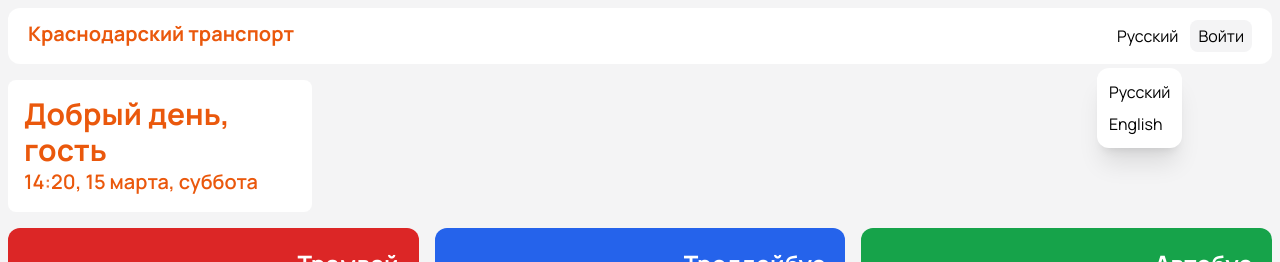
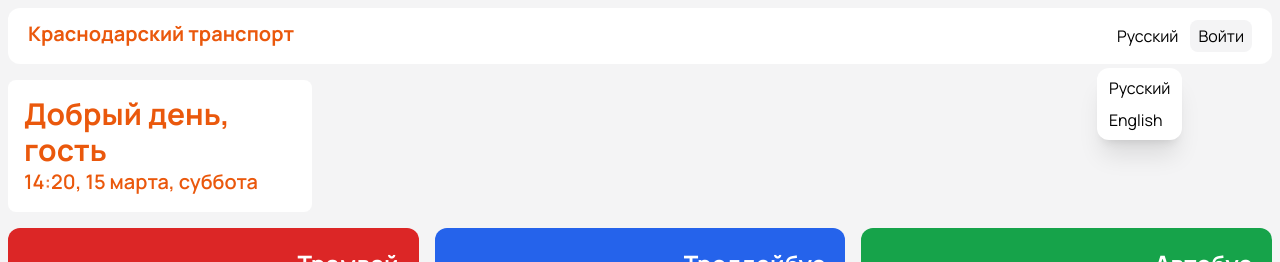
Before and after one commit to khudobin-v/krasnodar-transport, a Next.js app in the folder web/: page / in a window 1280 px wide. Both pictures are taken after a click on the element "Русский". Shown: the top 262 px of the page. Built offline with nearby package versions, Linux system fonts and the light colour scheme.

Commit message:
Hotfix селектора языка

```diff
--- a/web/src/app/page.tsx
+++ b/web/src/app/page.tsx
@@ -11,8 +11,8 @@ const Home = () => {
 	return (
 		<div className='p-2 flex flex-col gap-4'>
 			<title>{getTranslation("krasnodarTransport", currentLanguage)}</title>
-			<div className='flex'>
-				<div className='grid grid-cols-4 w-full gap-4'>
+			<div className='flex '>
+				<div className='grid grid-cols-4 w-full gap-4 justify-end'>
 					<div className='col-span-1'>
 						<InfoPanel />
 					</div>
--- a/web/src/components/UI/LanguageSelector.tsx
+++ b/web/src/components/UI/LanguageSelector.tsx
@@ -22,7 +22,7 @@ const LanguageSelector = () => {
 				</h3>
 				{languageMenuIsOpen && (
 					<div className="absolute top-12 right-0">
-						<ul className="p-2 bg-white dark:bg-zinc-900 rounded-xl shadow-xl text-black dark:text-white">
+						<ul className="px-2 p-1 bg-white dark:bg-zinc-900 rounded-xl shadow-xl text-black dark:text-white">
 							<li
 								className="hover:cursor-pointer hover:bg-zinc-50 dark:hover:bg-zinc-800 p-1 rounded-lg"
 								onClick={() => changeLanguage("ru")}
```
